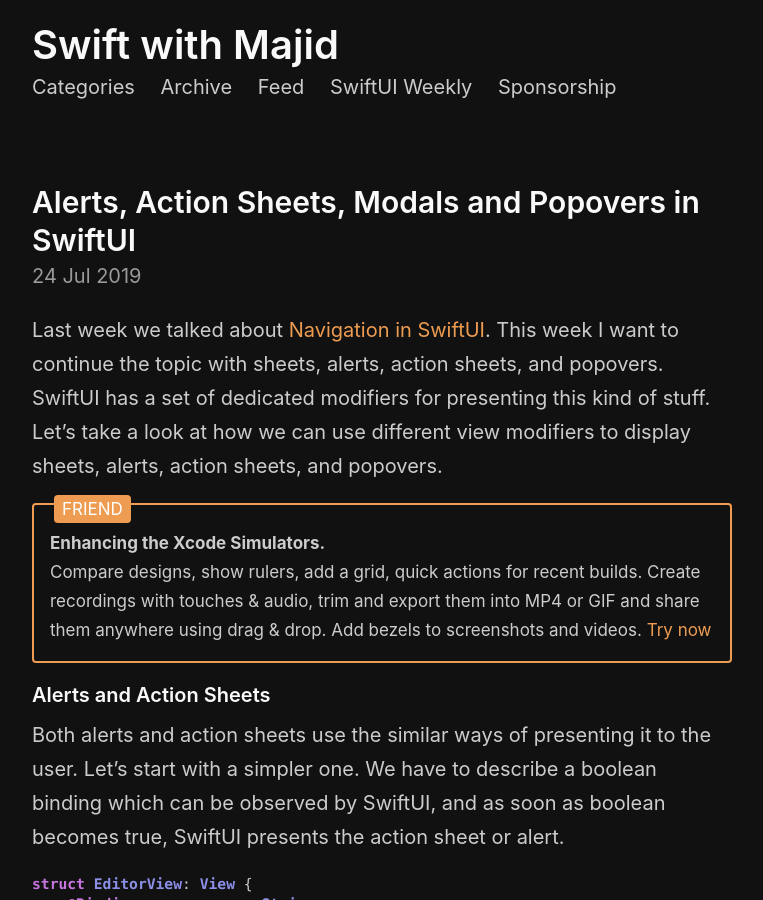
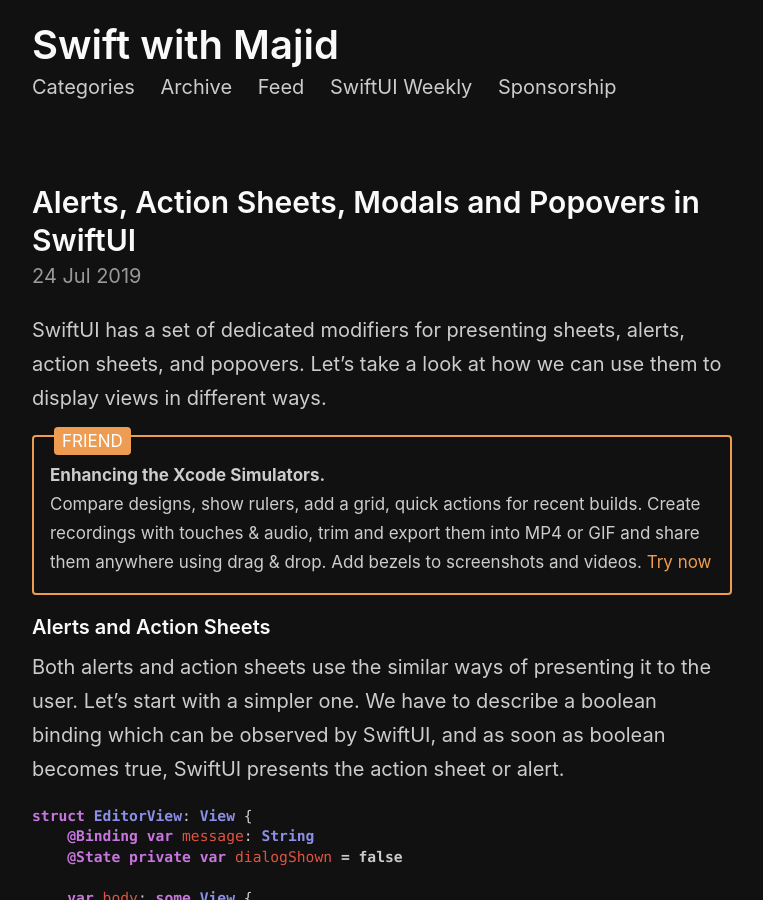
Before and after one commit to mecid/mecid.github.io, a Jekyll site: the page built from _posts/2019-07-24-alerts-actionsheets-modals-and-popovers-in-swiftui.md, in a window 1280 px wide and 900 px high. Shown: the whole window, without its empty margins (258-1021 px from the left). Built offline with Jekyll 4.4.1, drawn with Linux system fonts in a browser that asks for light colours.

Commit message:
alert post refactored

```diff
--- a/_posts/2019-07-24-alerts-actionsheets-modals-and-popovers-in-swiftui.md
+++ b/_posts/2019-07-24-alerts-actionsheets-modals-and-popovers-in-swiftui.md
@@ -4,7 +4,7 @@ layout: post
 category: Mastering SwiftUI views
 ---
 
-Last week we talked about [Navigation in SwiftUI](/2019/07/17/navigation-in-swiftui/). This week I want to continue the topic with sheets, alerts, action sheets, and popovers. SwiftUI has a set of dedicated modifiers for presenting this kind of stuff. Let's take a look at how we can use different view modifiers to display sheets, alerts, action sheets, and popovers.
+SwiftUI has a set of dedicated modifiers for presenting sheets, alerts, action sheets, and popovers. Let's take a look at how we can use them to display views in different ways.
 
 {% include friends.html %}
 
```
